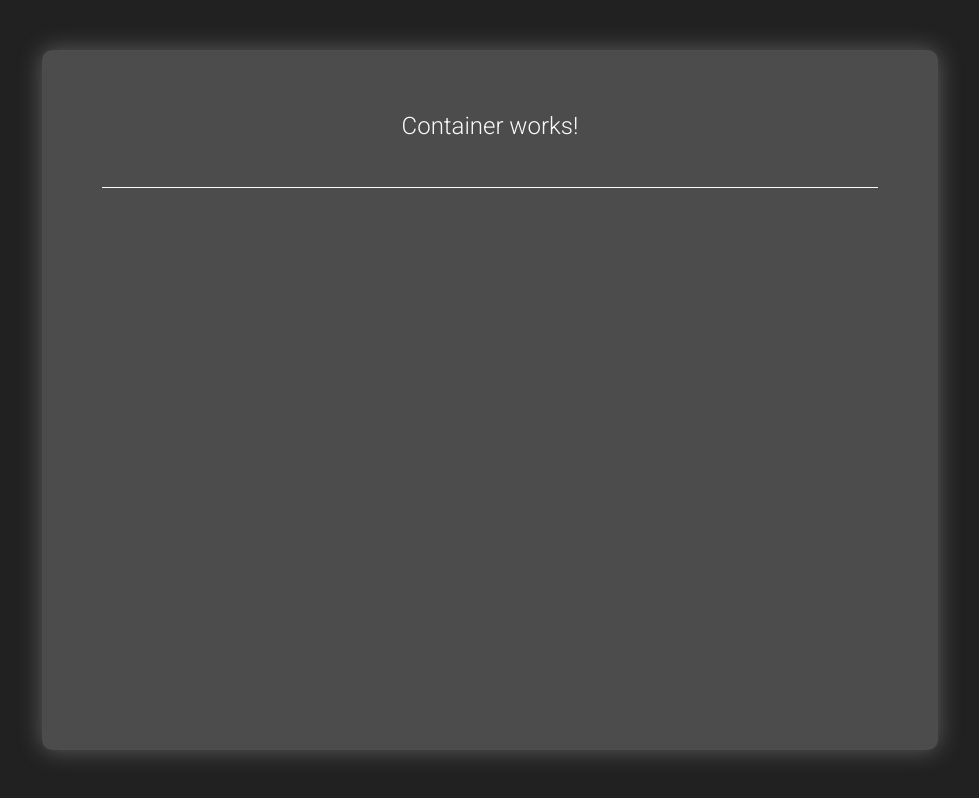
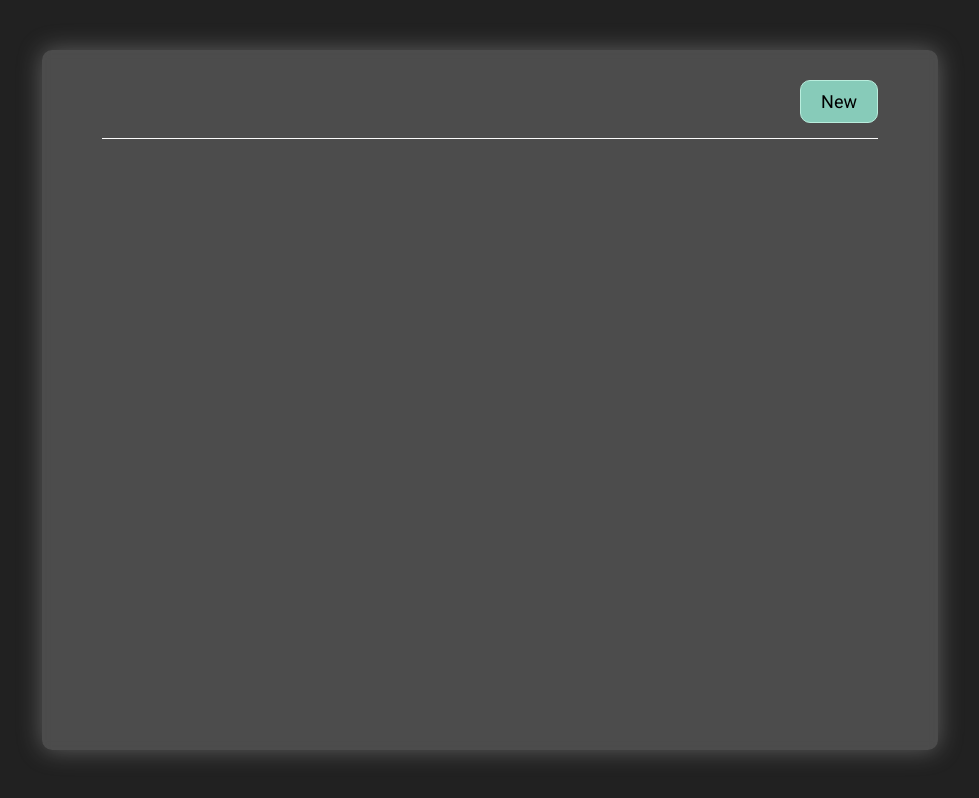
Before and after one commit to algorodev/objectives.io-client, a React (Vite) app: page / in a window 1280 px wide. Shown: the whole page, without its empty margins (150-1129 px from the left). Built offline with nearby package versions, Linux system fonts and the light colour scheme.

Commit message:
[FEATURE] Home Header component

```diff
--- a/src/pages/home/Home.tsx
+++ b/src/pages/home/Home.tsx
@@ -1,10 +1,11 @@
 import Container from '../../components/container/Container'
 import Separator from '../../components/separator/Separator'
+import HomeHeader from './homeHeader/HomeHeader'
 
 const Home = () => {
 	return (
 		<Container>
-			<h4>Container works!</h4>
+			<HomeHeader />
 			<Separator />
 		</Container>
 	)
--- /dev/null
+++ b/src/pages/home/homeHeader/HomeHeader.css
@@ -0,0 +1,5 @@
+.home-header {
+	width: 100%;
+	display: flex;
+	justify-content: flex-end;
+}
--- /dev/null
+++ b/src/pages/home/homeHeader/HomeHeader.tsx
@@ -0,0 +1,21 @@
+import Button from '../../../components/button/Button'
+import './HomeHeader.css'
+
+const HomeHeader = () => {
+	const openNewTodoModal = () => {
+		console.log('Nuevo To Do')
+	}
+
+	return (
+		<section className='home-header'>
+			<Button
+				id='new-todo-button'
+				label='New'
+				type='button'
+				onButtonClick={openNewTodoModal}
+			/>
+		</section>
+	)
+}
+
+export default HomeHeader
```
Also changed, not shown: 1 other file (tests, documents, lock files or other folders).
